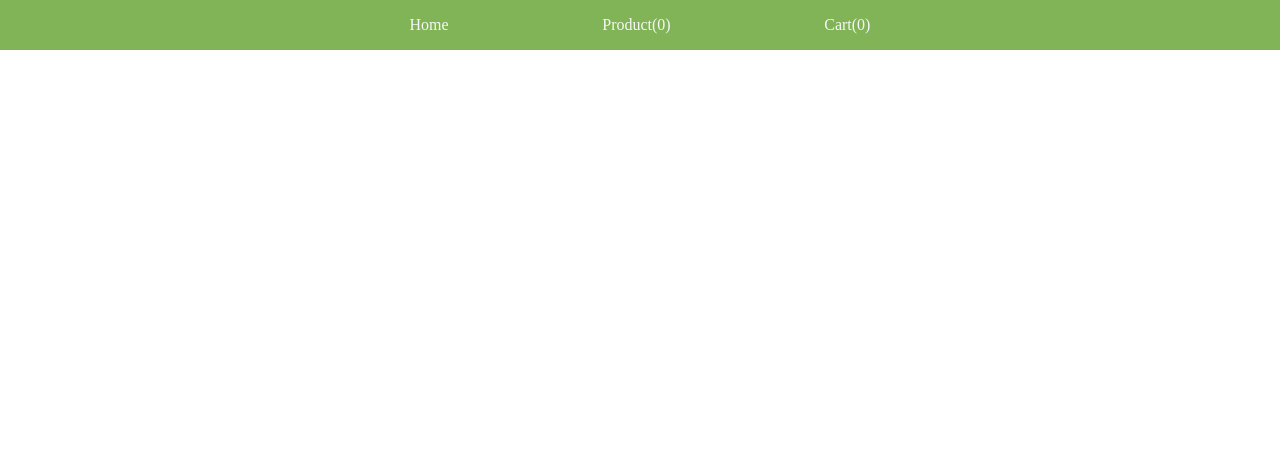
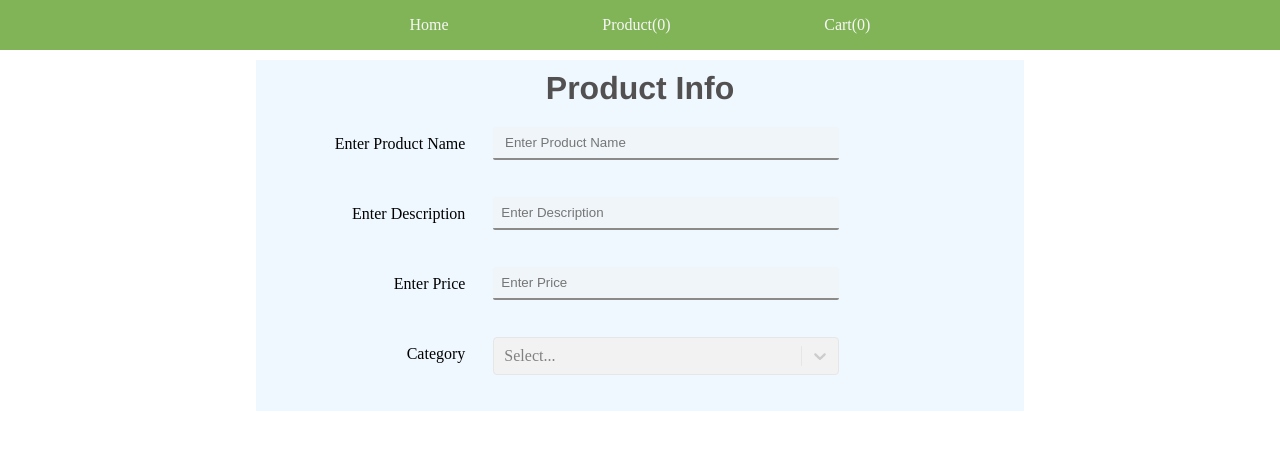
Before and after one commit to Abhay1390121/ReactRevise, a React (Create React App) app: page /productInfo/1 in a window 1280 px wide. Shown: the top 450 px of the page. Built offline with nearby package versions, Linux system fonts and the light colour scheme.

Commit message:
View product functionality is added

```diff
--- a/src/App.css
+++ b/src/App.css
@@ -210,3 +210,6 @@ td{
   border:none;
   border-right:1px solid beige
 }
+.product-info{
+  color: rgb(89 44 137);
+}
--- a/src/App.js
+++ b/src/App.js
@@ -19,11 +19,15 @@ function App() {
         <HeaderContainer/>
         <Routes>
             <Route
-              path="/"
+              exact path="/"
               element={ <ProductFormContainer />}
               />
             <Route
               path="/editProduct/:id"
+              element={ <ProductFormContainer />}
+              />
+            <Route
+              path="/productInfo/:id"
               element={ <ProductFormContainer />}
               />
             <Route
--- a/src/components/ProductForm.js
+++ b/src/components/ProductForm.js
@@ -1,6 +1,6 @@
 import { reduxForm, Field} from "redux-form";
 import Select from "react-select";
-import {useNavigate, useParams} from 'react-router-dom';
+import {useNavigate, useParams, useLocation} from 'react-router-dom';
 import { useEffect, useState } from "react";
 import { toast } from "react-toastify";
 
@@ -27,23 +27,24 @@ import { toast } from "react-toastify";
       ];
 
     // Custom component to render the input field
-    const renderField = ({ input, label, type, meta: { touched, error, warning } }) => (
+    const renderField = ({ input, label, type, fieldState, meta: { touched, error, warning } }) => (
         <div className="form-field">
           <label>{label}</label>
           <div className="form-field-input">
-            <input {...input} placeholder={label} type={type}/>
+            <input {...input} placeholder={label} type={type} disabled ={fieldState}/>
             {touched && ((error && <p className="error">!{error}</p>) || (warning && <p className="warning">{warning}</p>))}
           </div>
         </div>
       )
 
     //custom component to render the select field.
-    const renderFieldSelect = ({ input, label, meta: { touched, error, warning } }) =>(
+    const renderFieldSelect = ({ input, label, fieldState, meta: { touched, error, warning } }) =>(
         <div className="form-field">
           <label>{label}</label>
             <div className="form-field-input">
               <Select {...input}
                 options={Categories}
+                isDisabled = {fieldState}
                 onChange={(value) => input.onChange(value)}
                 onBlur={() => input.onBlur(input.value)}
               />
@@ -63,6 +64,10 @@ let ProductForm= (props) =>{
     //Using useNavigate Hooks for the navigation
     const navigate = useNavigate();
     const {id} = useParams();
+
+    //Using useLocation hook for accessing current URL.
+    const location = useLocation();
+    const isViewMode = location.pathname.includes('productInfo');
 
     useEffect(() =>{
       if(id){
@@ -100,35 +105,40 @@ let ProductForm= (props) =>{
     return(
       <form className="product-card" onSubmit={handleSubmit(onSubmit)} >
             <div className="card-body">
-                <h1>Create Product</h1>
+                    {!isViewMode? <h1>{!editMode ? "Create Product" :"Update Product"}</h1>:<h1>Product Info</h1>}
                     <Field name="productName"
                             component={renderField}
                             type="text"
-                            label="Product Name"
+                            label=" Enter Product Name"
+                            fieldState ={isViewMode}
                             validate={[required, whitespace, maxLength15]}
                             />
                     <Field name="description"
                             component={renderField}
                             type="text"
-                            label="Description"
+                            label="Enter Description"
+                            fieldState ={isViewMode}
                             validate={[required, whitespace, maxLength50]}
                             />
                     <Field name="price"
                             component={renderField}
                             type="number" min={0}
-                            label="Price"
+                            label="Enter Price"
+                            fieldState ={isViewMode}
                             validate={[required, minPrice ]}
                             />
                     <Field
                             name="category"
                             label="Category"
+                            fieldState ={isViewMode}
                             component={renderFieldSelect}
                             validate={[required]}
                             />
                     <div className="form-button">
-                        <button className="success-button" type="submit" disabled={invalid || pristine || submitting}>
+                        {!isViewMode? <button className="success-button" type="submit" disabled={invalid || pristine || submitting}>
                           {!editMode ? "Add Product" : "Update Product"}
-                        </button>
+                        </button>:<></> }
+
                     </div>
 
             </div>
--- a/src/components/ProductList.js
+++ b/src/components/ProductList.js
@@ -27,12 +27,13 @@ const ProductList = (props) => {
       // Find the product form store based on the productId return that product
       const productToAdd = products.find((product) => product.id === productId);
       if(productToAdd){
-        //Checking wether product is already in cart or not.
+        //Checking wether product is already in cart or not If not in cart, Add product to cart.
         const isProductInCart = cartItems.some(product => product.id === productId);
         if(!isProductInCart){
           addToCartHandler(productToAdd);
           toast.success("Product Added to Cart");
         }
+        //If product is already in the cart then increase the quantity.
         else{
           const qunatityToUpdate = cartItems.find((items) => items.id ===productId);
           updateQuantityFromList(productId, qunatityToUpdate.quantity+1);
@@ -57,7 +58,12 @@ const ProductList = (props) => {
         <tbody>
           {products.map((product) => (
               <tr key={product.id}>
-                <td>{product?.productName}</td>
+              <td>
+
+                <Link to={`/productInfo/${product.id}`} className='product-info'>
+                {product?.productName}
+                </Link>
+              </td>
                 <td>${product?.price}</td>
                 <td>{product?.description}</td>
                 <td>{product?.category?.value}</td>
```
